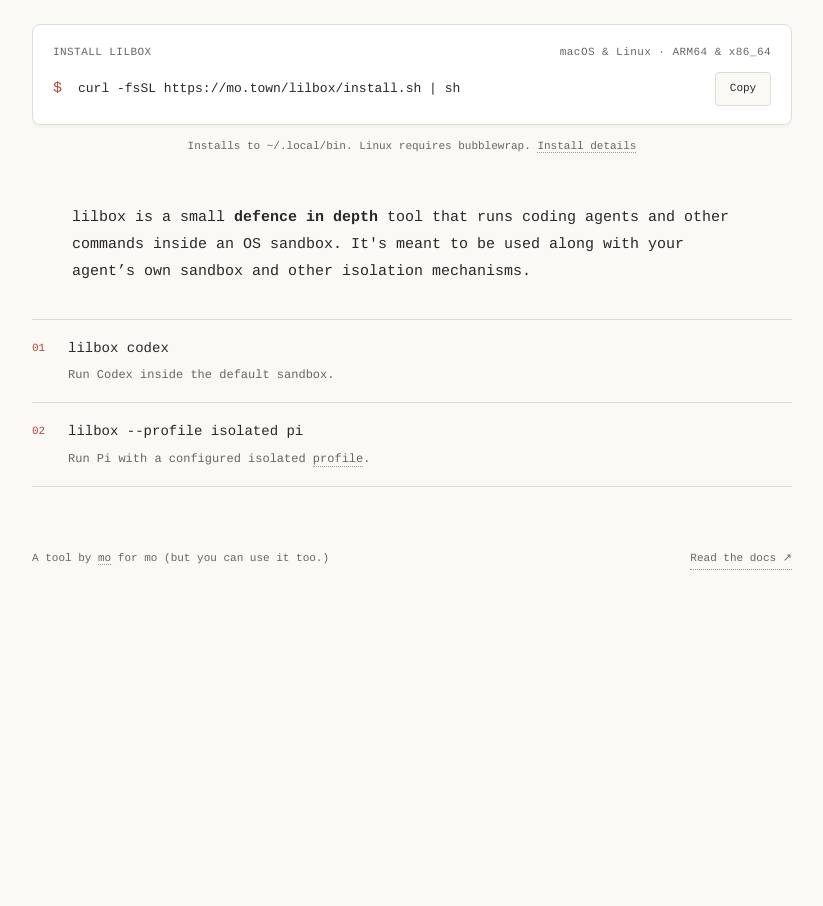
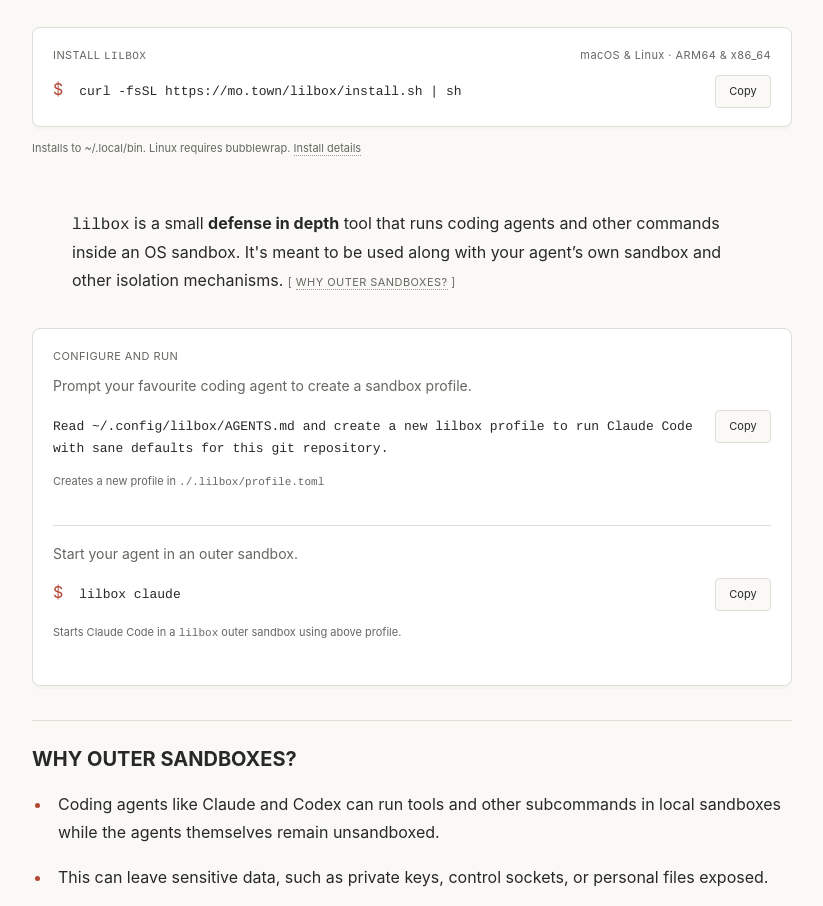
Before and after one commit to 0xfe/lilbox, a plain HTML site: page www/index.html in a window 1280 px wide. Shown: the part 364-1270 px from the top of the page, without its empty margins (228-1051 px from the left). Before the commit the page ends 964 px from the top, so only its background shows below. Drawn offline with Linux system fonts and the light colour scheme.

Commit message:
Release 0.4.4 with cleaner CLI output and setup documentation

```diff
--- a/www/index.html
+++ b/www/index.html
@@ -1,13 +1,14 @@
 <!doctype html>
+<!-- Static lilbox landing page: setup steps, copy controls, and sandbox rationale. -->
 <html lang="en">
 <head>
   <meta charset="utf-8">
   <meta name="viewport" content="width=device-width, initial-scale=1">
-  <meta name="description" content="lilbox runs coding agents and commands in an OS sandbox. A small layer of defence in depth for macOS and Linux.">
+  <meta name="description" content="lilbox runs coding agents and commands in an OS sandbox. A small layer of defense in depth for macOS and Linux.">
   <meta name="theme-color" content="#faf9f6">
   <link rel="canonical" href="https://mo.town/lilbox/">
   <meta property="og:title" content="lilbox — an outer sandbox for coding agents">
-  <meta property="og:description" content="A little box. One more layer of defence. For macOS and Linux.">
+  <meta property="og:description" content="A little box. One more layer of defense. For macOS and Linux.">
   <meta property="og:type" content="website">
   <meta property="og:url" content="https://mo.town/lilbox/">
   <meta property="og:image" content="https://mo.town/lilbox/assets/lilbox-84d2985fa696.png">
@@ -19,11 +20,12 @@
   <style>
     :root { color-scheme: light; --paper: #faf9f6; --ink: #282927; --muted: #656760; --line: #deded7; --accent: #b34632; }
     * { box-sizing: border-box; }
-    body { margin: 0; background: var(--paper); color: var(--ink); font: 15px/1.8 "Cousine", ui-monospace, monospace; }
+    body { margin: 0; background: var(--paper); color: var(--ink); font: 16px/1.7 -apple-system, BlinkMacSystemFont, "Segoe UI", sans-serif; }
     a { color: inherit; text-decoration: none; border-bottom: 1px dotted #9a9b93; text-underline-offset: 4px; }
     a:hover { color: var(--accent); border-bottom-color: var(--accent); border-bottom-style: solid; }
     a:focus-visible, button:focus-visible { outline: 2px solid var(--accent); outline-offset: 5px; }
-    button, code { font: inherit; }
+    button { font: inherit; }
+    code { font-family: "Cousine", ui-monospace, monospace; font-size: inherit; }
     .wrap { width: min(100% - 40px, 760px); margin-inline: auto; }
     header { display: flex; align-items: center; justify-content: space-between; gap: 24px; padding-block: 28px 0px; font-size: 13px; }
     .home { border: 0; color: var(--muted); }
@@ -33,26 +35,27 @@
     h1 { font-size: clamp(38px, 7vw, 48px); letter-spacing: -2px; line-height: 1.15; margin: 0; }
     .tagline { margin: 14px 0 30px; color: var(--muted); font-size: clamp(14px, 2.4vw, 17px); }
     .install { text-align: left; padding: 18px 20px; border: 1px solid var(--line); border-radius: 8px; background: #fff; box-shadow: 0 3px 0 #24281b05; }
-    .install-label { display: flex; flex-wrap: wrap; justify-content: space-between; gap: 4px 16px; margin-bottom: 9px; color: var(--muted); font-size: 11px; letter-spacing: .04em; }
-    .command-row { display: flex; align-items: center; justify-content: center; gap: 16px; }
-    #install-command { min-width: 0; flex: 1; font-size: 13px; overflow-wrap: anywhere; user-select: all; }
+    .install-label { display: flex; flex-wrap: wrap; align-items: baseline; justify-content: space-between; gap: 4px 16px; margin-bottom: 9px; color: var(--muted); font-size: 11px; letter-spacing: .04em; }
+    .install-label h2 { margin: 0; font: inherit; text-transform: uppercase; }
+    .step-description { margin: 0 0 12px; color: var(--muted); font-size: 14px; }
+    .run-step { margin-top: 8px; padding-top: 16px; border-top: 1px solid var(--line); }
+    .command-row { display: flex; align-items: baseline; gap: 16px; }
+    .copy-text { min-width: 0; flex: 1; font-size: 13px; overflow-wrap: anywhere; user-select: all; }
     .prompt { color: var(--accent); user-select: none; }
-    #copy { flex: 0 0 56px; padding: 6px 8px; border: 1px solid var(--line); border-radius: 4px; background: var(--paper); color: var(--ink); cursor: pointer; font-size: 11px; }
-    #copy:hover { color: var(--accent); border-color: var(--accent); }
-    #copy[hidden] { display: none; }
+    .copy { flex: 0 0 56px; padding: 6px 8px; border: 1px solid var(--line); border-radius: 4px; background: var(--paper); color: var(--ink); cursor: pointer; font-size: 11px; }
+    .copy:hover { color: var(--accent); border-color: var(--accent); }
+    .copy[hidden] { display: none; }
     .install-note { color: var(--muted); font-size: 11px; margin: 12px 0 0; }
-    #copy-status { min-height: 22px; margin: 3px 0 0; color: var(--accent); font-size: 11px; }
-    .about { max-width: 680px; margin: 22px auto 34px; }
+    .copy-status { min-height: 20px; margin: 5px 0 0; color: var(--accent); font-size: 11px; }
+    .about { max-width: 680px; margin: 28px auto 34px; }
     p { margin: 0 0 16px; }
     .about strong { font-weight: 700; }
-    .examples { border-top: 1px solid var(--line); }
-    h2 { margin: 25px 0 12px; font-size: 12px; font-weight: 400; letter-spacing: .12em; color: var(--muted); text-transform: uppercase; }
-    ol { margin: 0; padding: 0; list-style: none; counter-reset: example; }
-    li { display: grid; grid-template-columns: 26px 1fr; gap: 10px; padding: 16px 0; border-bottom: 1px solid var(--line); counter-increment: example; }
-    li::before { content: "0" counter(example); color: var(--accent); font-size: 11px; padding-top: 3px; }
-    li code { display: block; font-size: 14px; overflow-wrap: anywhere; }
-    li p { color: var(--muted); font-size: 12px; margin: 4px 0 0; }
-    .profile-note { margin: 16px 0 0; color: var(--muted); font-size: 11px; line-height: 1.8; }
+    .why-link { font-size: 11px; letter-spacing: .04em; text-transform: uppercase; color: var(--muted); white-space: nowrap; }
+    .why { margin-top: 34px; border-top: 1px solid var(--line); padding-top: 24px; }
+    .why h2 { margin: 0 0 18px; font-size: 20px; line-height: 1.4; text-transform: uppercase; }
+    .why ul { margin: 0; padding-left: 20px; }
+    .why li { margin-bottom: 18px; padding-left: 6px; }
+    .why li::marker { color: var(--accent); }
     footer { margin-top: 42px; padding-block: 20px 30px; display: flex; justify-content: space-between; gap: 20px; color: var(--muted); font-size: 11px; }
     @media (max-width: 480px) {
       .wrap { width: calc(100% - 32px); }
@@ -61,50 +64,82 @@
       .icon { width: 140px; height: 140px; }
       .install { padding: 15px 14px; }
       .command-row { gap: 10px; }
-      #install-command { font-size: 12px; }
+      .copy-text { font-size: 12px; }
       .about { font-size: 14px; margin-top: 20px; }
-      li code { font-size: 12px; }
+      .why { font-size: 14px; }
+      footer { flex-wrap: wrap; }
     }
   </style>
 </head>
 <body>
   <div class="wrap">
     <header>
-      <a class="home" href="https://mo.town/">mo.town <span>/</span> lilbox</a>
+      <a class="home" href="https://mo.town/">mo.town <span>/</span> <code>lilbox</code></a>
       <a href="https://github.com/0xfe/lilbox">GitHub <span aria-hidden="true">↗</span></a>
     </header>
     <main>
       <section class="hero" aria-labelledby="title">
         <img class="icon" src="assets/lilbox-84d2985fa696.png" width="160" height="160" alt="A small cube nestled inside an open coral box" fetchpriority="high">
-        <h1 id="title">lilbox</h1>
+        <h1 id="title"><code>lilbox</code></h1>
         <p class="tagline">An outer sandbox for coding agents.</p>
+      </section>
+      <section class="copy-group" aria-labelledby="install-title">
         <div class="install">
-          <div class="install-label"><span>INSTALL LILBOX</span><span>macOS &amp; Linux · ARM64 &amp; x86_64</span></div>
+          <div class="install-label"><h2 id="install-title">Install <code>lilbox</code></h2><span>macOS &amp; Linux · ARM64 &amp; x86_64</span></div>
           <div class="command-row">
             <span class="prompt" aria-hidden="true">$</span>
-            <code id="install-command">curl -fsSL https://mo.town/lilbox/install.sh | sh</code>
-            <button id="copy" type="button" aria-label="Copy installation command" hidden>Copy</button>
+            <code class="copy-text" id="install-command">curl -fsSL https://mo.town/lilbox/install.sh | sh</code>
+            <button class="copy" type="button" data-copy="install-command" data-success="Copied. Paste into your terminal to install." aria-label="Copy installation command" hidden>Copy</button>
           </div>
         </div>
         <p class="install-note">Installs to ~/.local/bin. Linux requires bubblewrap. <a href="https://github.com/0xfe/lilbox/blob/main/docs/development.md#binary-installer">Install details</a></p>
-        <p id="copy-status" role="status" aria-live="polite"></p>
+        <p class="copy-status" role="status" aria-live="polite"></p>
       </section>
       <section class="about" aria-label="About lilbox">
-        <p>lilbox is a small <strong>defence in depth</strong> tool that runs coding agents and other commands inside an OS sandbox. It's meant to be used along with your agent’s own sandbox and other isolation mechanisms.</p>
+        <p><code>lilbox</code> is a small <strong>defense in depth</strong> tool that runs coding agents and other commands inside an OS sandbox. It's meant to be used along with your agent’s own sandbox and other isolation mechanisms. <span class="why-link">[ <a href="#why-title">Why outer sandboxes?</a> ]</span></p>
       </section>
-      <section class="examples" aria-label="Examples">
-        <ol>
-          <li><div><code>lilbox codex</code><p>Run Codex inside the default sandbox.</p></div></li>
-          <li><div><code>lilbox --profile isolated pi</code><p>Run Pi with a configured isolated <a href="https://github.com/0xfe/lilbox/blob/main/docs/profiles.md">profile</a>.</p></div></li>
-        </ol>
+      <section class="install" aria-labelledby="configure-title">
+        <div class="install-label"><h2 id="configure-title">Configure and Run</h2></div>
+        <div class="copy-group">
+          <p class="step-description">Prompt  your favourite coding agent to create a sandbox profile.</p>
+          <div class="command-row">
+            <code class="copy-text" id="configure-prompt">Read ~/.config/lilbox/AGENTS.md and create a new lilbox profile to run Claude Code with sane defaults for this git repository.</code>
+            <button class="copy" type="button" data-copy="configure-prompt" data-success="Copied. Paste into your coding agent." aria-label="Copy configuration prompt" hidden>Copy</button>
+          </div>
+          <p class="install-note">Creates a new profile in <code>./.lilbox/profile.toml</code></p>
+          <p class="copy-status" role="status" aria-live="polite"></p>
+        </div>
+        <div class="copy-group run-step">
+          <p class="step-description">Start your agent in an outer sandbox.</p>
+          <div class="command-row">
+            <span class="prompt" aria-hidden="true">$</span>
+            <code class="copy-text" id="run-command">lilbox claude</code>
+            <button class="copy" type="button" data-copy="run-command" data-success="Copied. Paste into your terminal to run Claude Code." aria-label="Copy run command" hidden>Copy</button>
+          </div>
+          <p class="install-note">Starts Claude Code in a <code>lilbox</code> outer sandbox using above profile.</p>
+          <p class="copy-status" role="status" aria-live="polite"></p>
+        </div>
+      </section>
+      <section class="why" aria-labelledby="why-title">
+        <h2 id="why-title">Why outer sandboxes?</h2>
+        <ul>
+          <li>Coding agents like Claude and Codex can run tools and other subcommands in local sandboxes while the agents themselves remain unsandboxed.</li>
+          <li>This can leave sensitive data, such as private keys, control sockets, or personal files exposed.</li>
+          <li>Worse, this data can be accidentally or maliciously shared with model providers or third parties through context data, tool calls, or code blocks. It can also be stored in agent memory for long periods of time.</li>
+          <li><code>lilbox</code> adds a thin but firm layer of protection around sensitive data, reducing the risk from incorrect auto-approvals or approval fatigue.</li>
+          <li><code>lilbox</code> uses native OS sandboxing to create lightweight outer sandboxes. It is not a replacement for containers or VMs.</li>
+          <li><code>lilbox</code> is particularly useful for running new, untrusted, or experimental models or coding harnesses.</li>
+          <li><strong>Obligatory</strong>: there is no perfect security. Handle with care.</li>
+        </ul>
       </section>
     </main>
     <footer><span>A tool by <a href="https://mo.town/">mo</a> for mo (but you can use it too.)</span><a href="https://github.com/0xfe/lilbox#readme">Read the docs <span aria-hidden="true">↗</span></a></footer>
   </div>
   <script>
-    const copy = document.getElementById('copy');
-    const command = document.getElementById('install-command');
-    const status = document.getElementById('copy-status');
+    // Each step copies only its own text and reports success beside that control.
+    document.querySelectorAll('[data-copy]').forEach((copy) => {
+      const command = document.getElementById(copy.dataset.copy);
+      const status = copy.closest('.copy-group').querySelector('.copy-status');
       let resetStatus;
       copy.hidden = false;
       copy.addEventListener('click', async () => {
@@ -112,20 +147,22 @@
         try {
           await navigator.clipboard.writeText(command.textContent.trim());
           copy.textContent = 'Copied';
-        status.textContent = 'Copied. Paste into your terminal to install.';
+          status.textContent = copy.dataset.success;
         } catch {
+          // Clipboard access may be denied; keep the text manually copyable.
           const range = document.createRange();
           range.selectNodeContents(command);
           const selection = window.getSelection();
           selection.removeAllRanges();
           selection.addRange(range);
-        status.textContent = 'Command selected. Copy it with your keyboard.';
+          status.textContent = 'Text selected. Copy it with your keyboard.';
         }
         resetStatus = setTimeout(() => {
           copy.textContent = 'Copy';
           status.textContent = '';
         }, 5000);
       });
+    });
   </script>
 </body>
 </html>
```
Also changed, not shown: 8 other files. Lines whose indentation alone changed are shown as unchanged.
